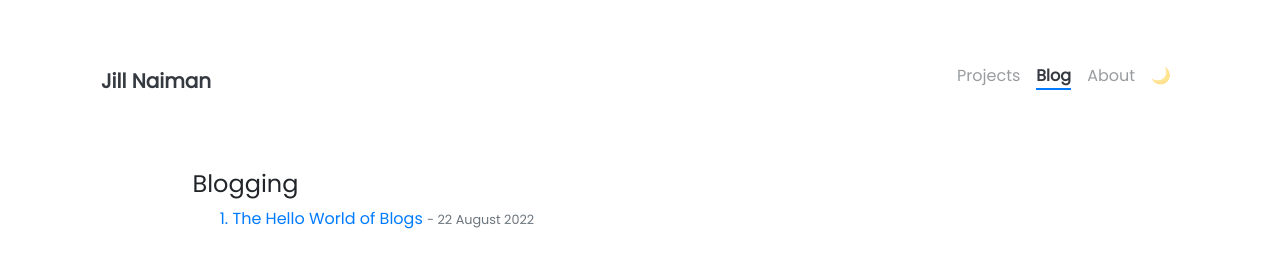
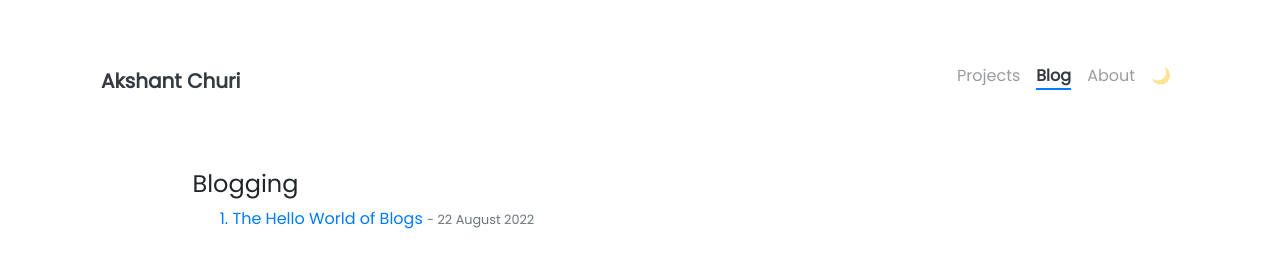
Before and after one commit to akshant10/akshant10.github.io, a Jekyll site: the page built from pages/tags.html, in a window 1280 px wide. Shown: the top 262 px of the page. Built offline with Jekyll 4.4.1, drawn with Linux system fonts in a browser that asks for light colours; nearby versions of some CDN libraries; part of the change alters nothing that is shown.

Commit message:
Update _config.yml

```diff
--- a/_config.yml
+++ b/_config.yml
@@ -5,9 +5,9 @@
 # NOTE: it looks like you need to rebuild + repush everytime you update this _config.yml file
 
 ### Site Settings ###
-title               : Jill Naiman
+title               : Akshant Churi
 description         : >-
-                      I am definitely not a corgi!
+                      Master of Science in Information Management at the University of Illinois Urbana-Champaign
 baseurl             : ""   # Change to empty quotes if you are hosting your site at <your-username>.github.io directly,
 #                                             otherwise will be hosted at <your-username>.github.io/{{base_url}}
 repository          : akshant10               # Change to <your-username>/<your-username>.github.io (or remove it if you don't need remote projects)
```
